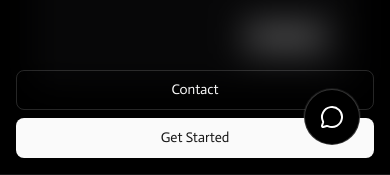
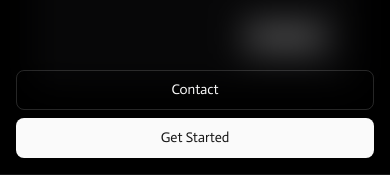
Before and after one commit to darjanDivkovic/business-website, a Next.js app: page /contact in a window 390 px wide. Both pictures are taken after a click on the button "Toggle menu". Shown: the part 669-844 px from the top of the page. Built offline with nearby package versions, Linux system fonts and the light colour scheme.

Commit message:
chore: disable chat assistant, point mobile Contact to /contact

```diff
--- a/src/app/layout.tsx
+++ b/src/app/layout.tsx
@@ -3,7 +3,7 @@ import "@/app/styles/globals.css";
 import { Actor, JetBrains_Mono } from "next/font/google";
 import { Footer } from "@/components/ui/footer";
 import { SplashScreen } from "@/components/ui/splash-screen";
-import { ChatWidget } from "@/components/ui/chat-widget";
+// import { ChatWidget } from "@/components/ui/chat-widget";
 import { NeuralVortexBackground } from "@/components/ui/neural-vortex-background";
 import { LenisProvider } from "@/components/ui/lenis-provider";
 import { Analytics } from "@vercel/analytics/next";
@@ -97,7 +97,7 @@ export default function RootLayout({
         <SplashScreen />
         {children}
         <Footer />
-        <ChatWidget />
+        {/* <ChatWidget /> */}
         <Analytics />
       </body>
     </html>
--- a/src/components/ui/header-1.tsx
+++ b/src/components/ui/header-1.tsx
@@ -5,7 +5,7 @@ import { useState, useEffect, ComponentProps } from "react";
 import Link from "next/link";
 import { Button, buttonVariants } from "@/components/ui/button";
 
-const openChat = () => window.dispatchEvent(new Event("openDayanaChat"));
+// const openChat = () => window.dispatchEvent(new Event("openDayanaChat"));
 import { cn } from "@/lib/utils";
 import { MenuToggleIcon } from "@/components/ui/menu-toggle-icon";
 import Image from "next/image";
@@ -70,7 +70,7 @@ export function Header() {
               )}
             </Link>
           ))}
-          <Button variant="outline" onClick={openChat}>
+          {/* <Button variant="outline" onClick={openChat}>
             <div className="flex items-center gap-3">
               Talk to Assistant
               <div
@@ -82,7 +82,7 @@ export function Header() {
                 }}
               />
             </div>
-          </Button>
+          </Button> */}
           <Button asChild>
             <Link href="/contact">Get Started</Link>
           </Button>
@@ -115,12 +115,8 @@ export function Header() {
           ))}
         </div>
         <div className="flex flex-col gap-2">
-          <Button
-            variant="outline"
-            className="w-full bg-transparent"
-            onClick={openChat}
-          >
-            Contact
+          <Button variant="outline" className="w-full bg-transparent" asChild>
+            <Link href="/contact">Contact</Link>
           </Button>
           <Button className="w-full" asChild>
             <Link href="/contact">Get Started</Link>
```
